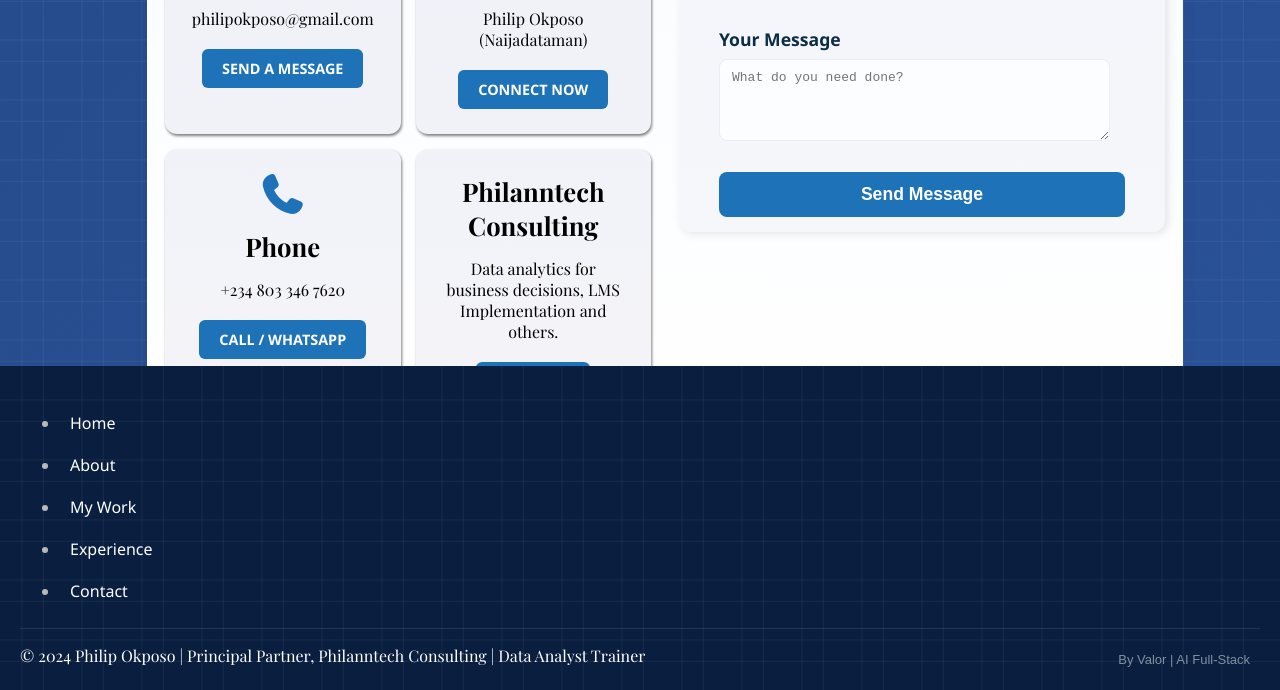
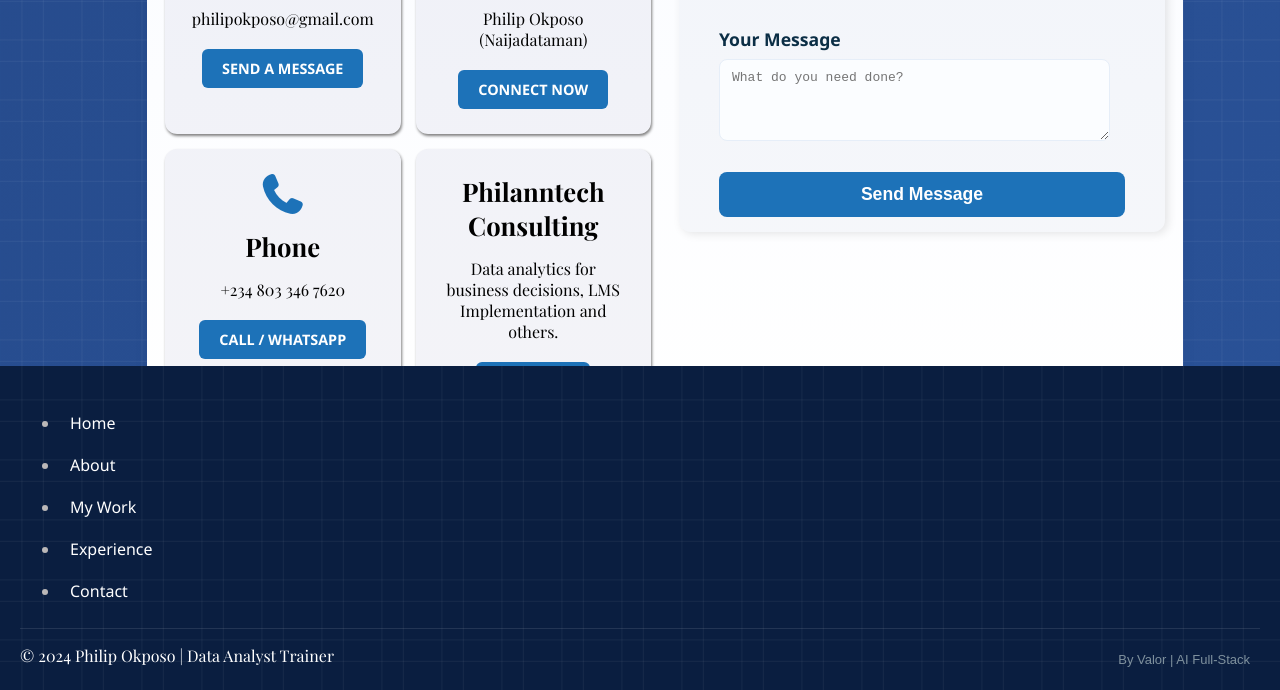
Before and after one commit to manofval0r/naija-dataman, a plain HTML site: page index.html in a window 1280 px wide. Shown: the part 5202-5892 px from the top of the page. Drawn offline with nearby package versions, Linux system fonts and the light colour scheme; a web font is replaced by a local one.

Commit message:
removed Phillantech from the name

```diff
--- a/index.html
+++ b/index.html
@@ -33,7 +33,7 @@
     />
     <link rel="manifest" href="/site.webmanifest" />
 
-    <title>Philanntech - Philip Okposo - Data Analyst Trainer</title>
+    <title>Philip Okposo - Data Analyst Trainer</title>
   </head>
   <nav class="fixed-nav">
     <div class="mobile-nav-header">
@@ -750,7 +750,7 @@
     </div>
     <div class="footer-last">
       <p>
-        © 2024 Philip Okposo | Principal Partner, Philanntech Consulting | Data
+        © 2024 Philip Okposo | Data
         Analyst Trainer
       </p>
       <p class="acknowledge-me">
```
